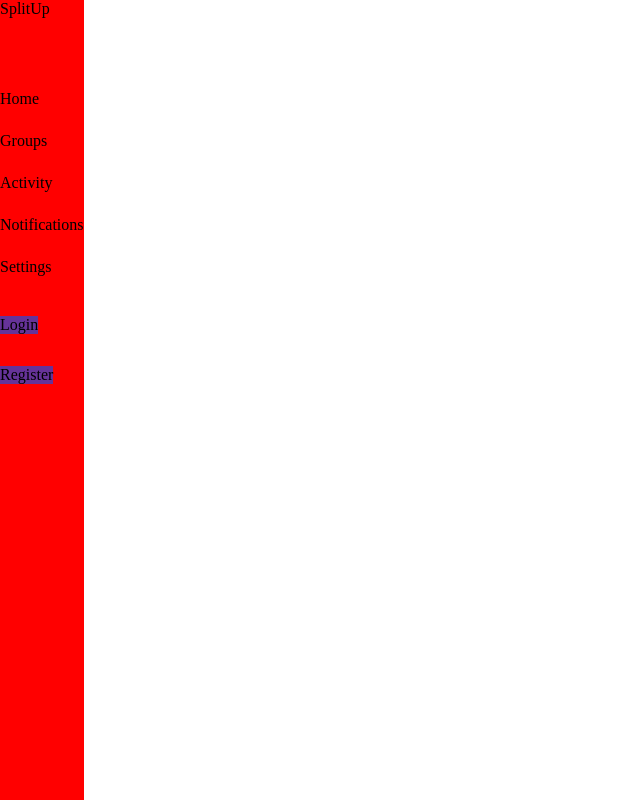
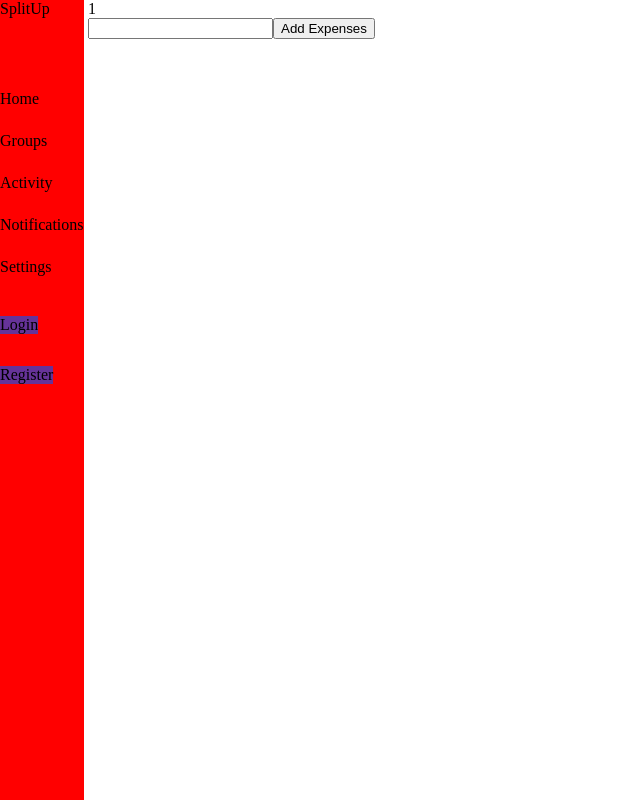
Before and after one commit to sankar6305/Split_react_app, a React (Create React App) app: page /groups/1 in a window 1280 px wide. Shown: the whole page, without its empty margins (0-640 px from the left). Built offline with nearby package versions, Linux system fonts and the light colour scheme.

Commit message:
Adding the remaining

```diff
--- a/src/App.js
+++ b/src/App.js
@@ -9,6 +9,7 @@ import Register from './components/register'
 import Activity from './components/activity'
 import Notificationhs from './components/notificationhs'
 import Settings from './components/settings'
+import Group from './components/group'
 
 import './App.css'
 
@@ -28,6 +29,7 @@ const App = () => {
         <Route path='/activity' element={<Activity  />} />
         <Route path='/notifications' element={<Notificationhs  />} />
         <Route path='/settings' element={<Settings  />} />
+        <Route path='/groups/:id' element={<Group />} />
       </Routes>
     </div>
     </BrowserRouter>
--- /dev/null
+++ b/src/components/group.jsx
@@ -0,0 +1,35 @@
+import axios from 'axios';
+import React,{useEffect, useState} from 'react'
+import { useParams } from 'react-router-dom'
+
+const Group = () => {
+
+    const {id} = useParams();
+
+    useEffect(()=>{
+        const GetGroupDetails = async() => {
+            const token = localStorage.getItem('access_token')
+            console.log(token)
+            // const dt = await axios.post('http://127.0.0.1:8000/formgroup/', id, {
+            //     headers: {
+            //         Authorization: `Bearer ${token}`
+            //     },
+            // })
+        }
+        GetGroupDetails()
+    }, [])
+
+
+    console.log(id)
+    return (
+        <div className="each_group">
+            <div>{id}</div>
+            <div className="each_data_adding">
+                <input type="text" />
+                <button>Add Expenses</button>
+            </div>
+        </div>
+    )
+}
+
+export default Group
--- a/src/components/groups.jsx
+++ b/src/components/groups.jsx
@@ -43,18 +43,18 @@ const Groups = () => {
 
   const SubmitGrp = async () => {
     const token = localStorage.getItem('access_token')
+    const email = localStorage.getItem('email')
     console.log(token)
     console.log(grpname)
     await axios.post('http://127.0.0.1:8000/formgroup/', {
-      grpname : grpname
+      grpname : grpname,
+      email : email
     }, {
       headers: {
           Authorization: `Bearer ${token}`
       },
   }).then(()=> setFlag(false))
   }
-
-
 
 
   return (
@@ -76,7 +76,7 @@ const Groups = () => {
     <div className="showing-groups">
       {
         actualgrp.map((grpname1)=>{
-          return <div className="grpnames">{grpname1}</div>
+          return <div className="grpnames" onClick={()=>navigate(`/groups/${grpname1}`)}>{grpname1}</div>
         })
       }
     </div>
--- a/src/components/login.jsx
+++ b/src/components/login.jsx
@@ -25,6 +25,7 @@ const Login = () => {
         localStorage.clear();
         localStorage.setItem('access_token', data.access);
         localStorage.setItem('refresh_token', data.refresh);
+        localStorage.setItem('email', email);
         console.log(data);
         navigate('/')
 
--- a/src/components/register.jsx
+++ b/src/components/register.jsx
@@ -32,6 +32,7 @@ const Register = () => {
                 localStorage.clear();
                 localStorage.setItem('access_token', data.access);
                 localStorage.setItem('refresh_token', data.refresh);
+                localStorage.setItem('email', email);
                 console.log(data);
                 navigate('/')
                 console.log(data)
--- a/src/components/settings.jsx
+++ b/src/components/settings.jsx
@@ -4,11 +4,10 @@ import { useNavigate } from "react-router-dom";
 const Settings = () => {
     const navigate = useNavigate()
     useEffect(()=> {
-    if(localStorage.getItem('access_token') === null) {
-      navigate('/login')
-    }
-    //console.log(isAuth)
-  }, [])
+      if(localStorage.getItem('access_token') === null) {
+        navigate('/login')
+      }
+    }, [])
   return (
     <div>settings</div>
   )
```
